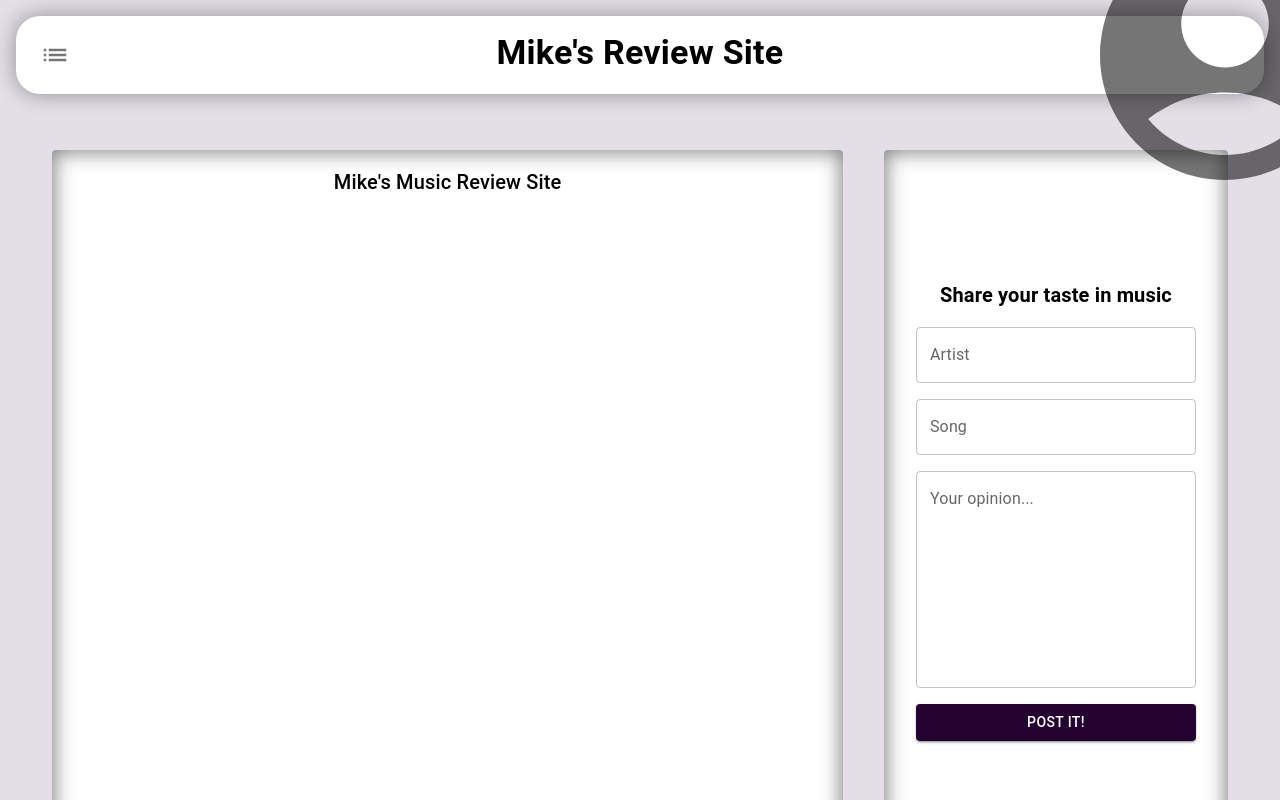
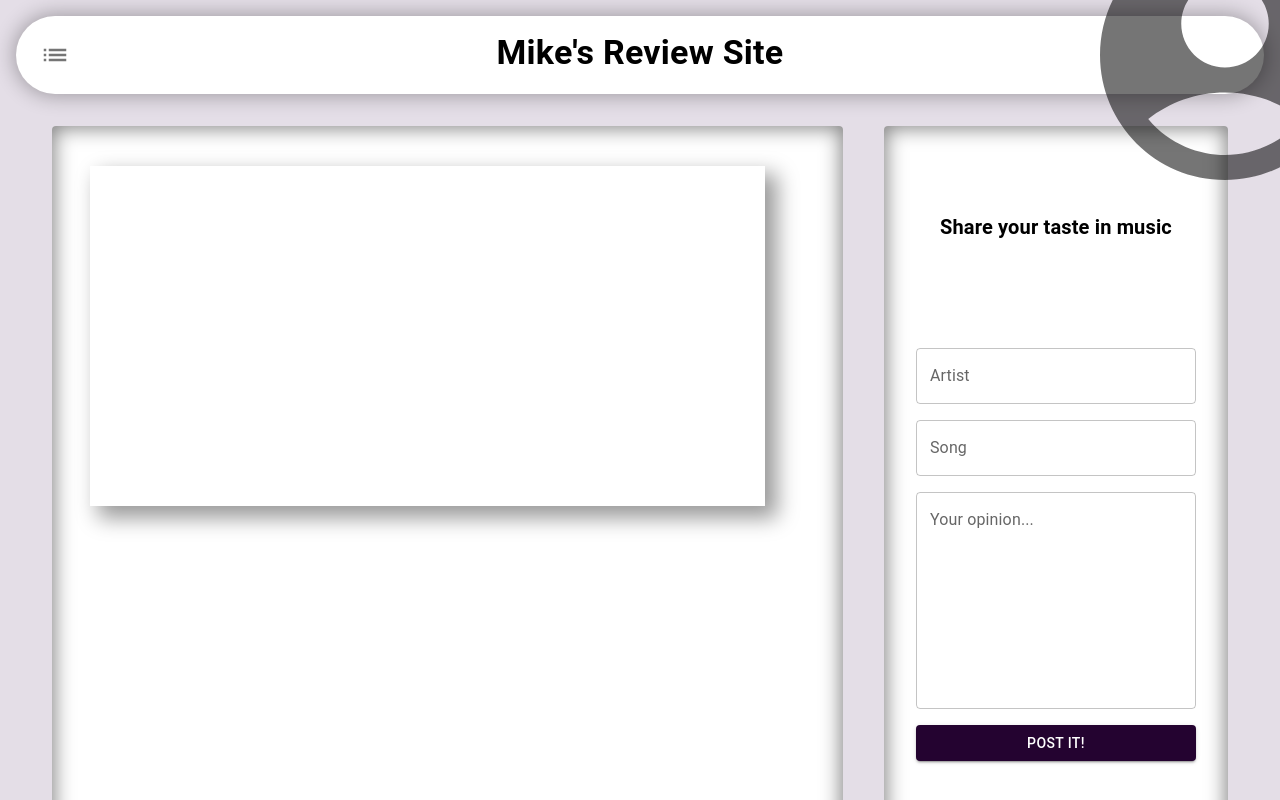
Before and after one commit to MiguelCastilloSanchez/micro-services-project, a React (Create React App) app in the folder frontend/: page / in a window 1280 px wide. Shown: the top 800 px of the page. Built offline with nearby package versions, Linux system fonts and the light colour scheme; sample sign-in values are in the browser's storage.

Commit message:
First steps to posts

```diff
--- a/frontend/src/components/Footer.js
+++ b/frontend/src/components/Footer.js
@@ -1,5 +1,6 @@
 import React from 'react';
 import {Grid, Typography, Box} from '@mui/material';
+import CopyrightIcon from '@mui/icons-material/Copyright';
 
 const Footer = () => {
   return (
@@ -12,18 +13,19 @@ const Footer = () => {
         alignItems: 'center',
         p: 2,
         backgroundColor: '#240330',
-      }}>
+        }}>
         <Box
         sx={{
           display: 'flex',
           flexDirection: 'row',
-          gap: 4,
+          gap: 1,
           width: '100%',
           p: 2,
           backgroundColor: '#240330',
         }}
         >
-          <Typography variant="h6" sx={{ flexGrow: 1, textAlign: 'center', color: 'white'}}>
+          <CopyrightIcon sx={{ fontSize: 30, color: 'white' }}/>
+          <Typography variant="h6" sx={{ flexGrow: 1, color: 'white'}}>
             Mike's Music Review Site
           </Typography>
         </Box>
--- a/frontend/src/components/Header.js
+++ b/frontend/src/components/Header.js
@@ -30,7 +30,7 @@ const Header = () => {
           gap: 4,
           width: '100%',
           p: 2,
-          borderRadius: 6,
+          borderRadius: 10,
           backgroundColor: 'white',
           boxShadow: '0px 0px 20px 2px rgba(0,0,0,0.3)',
         }}
--- a/frontend/src/components/Posts/AddPost.js
+++ b/frontend/src/components/Posts/AddPost.js
@@ -1,5 +1,5 @@
 import React, { useState } from 'react';
-//import { login } from '../../api/posts';
+//import { addPost } from '../../api/posts';
 import { TextField, Button, Typography, Box } from '@mui/material';
 
 const AddPost = () => {
@@ -51,6 +51,7 @@ const AddPost = () => {
         flexDirection: 'column',
         gap: 2,
         width: '90%',
+        height: '80%',
         p: 0,
         backgroundColor: 'white',
       }}
--- /dev/null
+++ b/frontend/src/components/Posts/Post.js
@@ -0,0 +1,99 @@
+import React, { useState } from 'react';
+//import { login } from '../../api/posts';
+import { TextField, Button, Typography, Box, Grid } from '@mui/material';
+
+const Post = () => {
+
+  return (
+    <Grid
+    sx={{
+        display: 'flex',
+        flexDirection: 'column',
+        justifyContent: 'center',
+        alignItems: 'center',
+        width: '90%',
+        height: '50%',
+        boxShadow: '10px 10px 20px 2px rgba(0,0,0,0.4)',
+        }}
+    >
+        <Grid
+          sx={{
+            display: 'flex',
+            flexDirection: 'row',
+            justifyContent: 'center',
+            alignItems: 'center',
+            width: '100%',
+            height: '40%'
+            }}
+        >
+
+          <Grid
+            sx={{
+              justifyContent: 'center',
+              alignItems: 'center',
+              width: '18%',
+              height: '100%',
+              }}
+          >
+
+          </Grid>
+
+
+          <Grid
+          sx={{
+            display: 'flex',
+            flexDirection: 'column',
+            justifyContent: 'center',
+            alignItems: 'center',
+            width: '82%',
+            height: '100%'
+            }}
+          >
+
+            <Grid
+            sx={{
+              display: 'flex',
+              flexDirection: 'row',
+              justifyContent: 'left',
+              alignItems: 'center',
+              width: '100%',
+              height: '50%'
+              }}
+            >
+
+            </Grid>
+
+
+            <Grid
+            sx={{
+              display: 'flex',
+              flexDirection: 'row',
+              justifyContent: 'left',
+              alignItems: 'center',
+              width: '100%',
+              height: '50%'
+              }}
+            >
+
+            </Grid>
+
+          </Grid>
+        </Grid>
+
+
+        <Grid
+          sx={{
+            justifyContent: 'left',
+            alignItems: 'center',
+            width: '100%',
+            height: '60%'
+            }}
+        >
+
+        </Grid>
+
+    </Grid>
+  );
+};
+
+export default Post;
--- a/frontend/src/pages/Home.js
+++ b/frontend/src/pages/Home.js
@@ -2,6 +2,7 @@ import React, { useState, useEffect } from 'react';
 import {Grid, Typography, Box} from '@mui/material';
 import { useNavigate } from 'react-router-dom';
 import AddPost from '../components/Posts/AddPost'
+import Post from '../components/Posts/Post'
 
 const Home = () => {
   const [token, setToken] = useState(null);
@@ -27,7 +28,7 @@ const Home = () => {
           p: 2,
           backgroundColor: '#E4DEE7',
           m: 0,
-          height: '100vh',
+          height: '100%',
         }}>
         <Grid
           item
@@ -37,17 +38,15 @@ const Home = () => {
           sx={{
             display: 'flex',
             flexDirection: 'column',
-            justifyContent: 'center',
+            justifyContent: 'top',
             alignItems: 'center',
-            p: 2,
+            p: '40px 40px 0px 0px',
             backgroundColor: 'white',
             borderRadius: 1,
             boxShadow: 'inset 0px 0px 20px 2px rgba(0,0,0,0.5)',
             height: '90vh'
           }}>
-          <Typography variant="h6" sx={{ flexGrow: 1, textAlign: 'center', color: 'Black'}}>
-              Mike's Music Review Site
-          </Typography>
+          <Post/>
         </Grid>
         <Grid
           item
```
Also changed, not shown: frontend/src/assets/tux.jpg (added), frontend/src/components/Posts/Posts.js (deleted).
